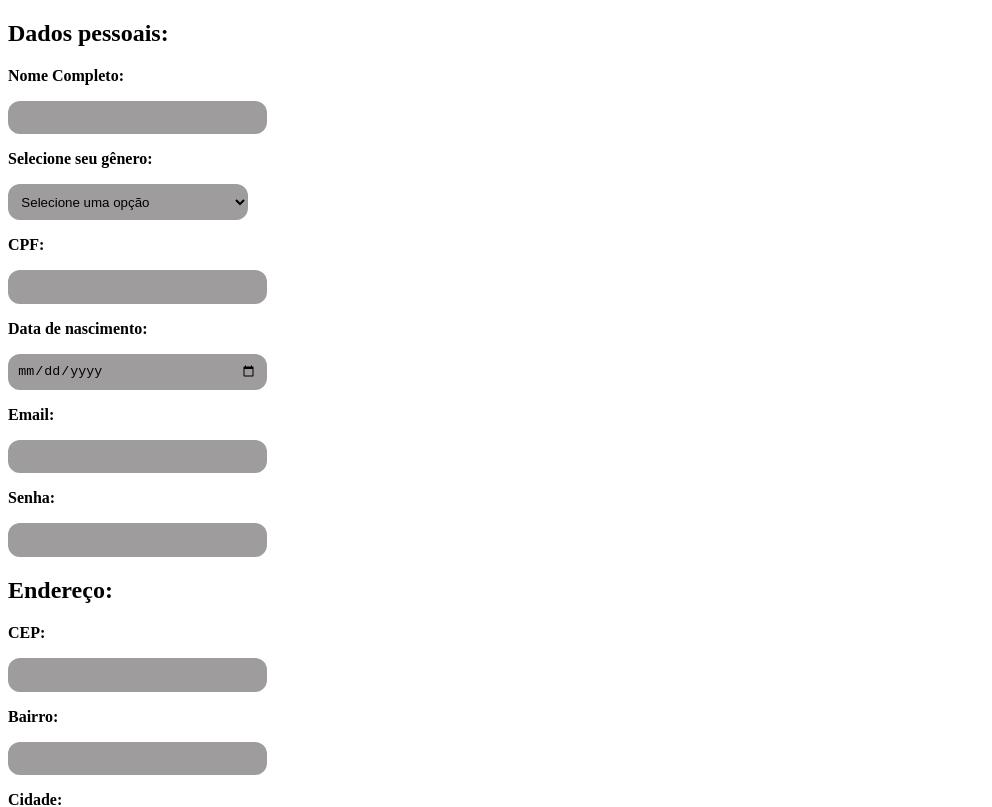
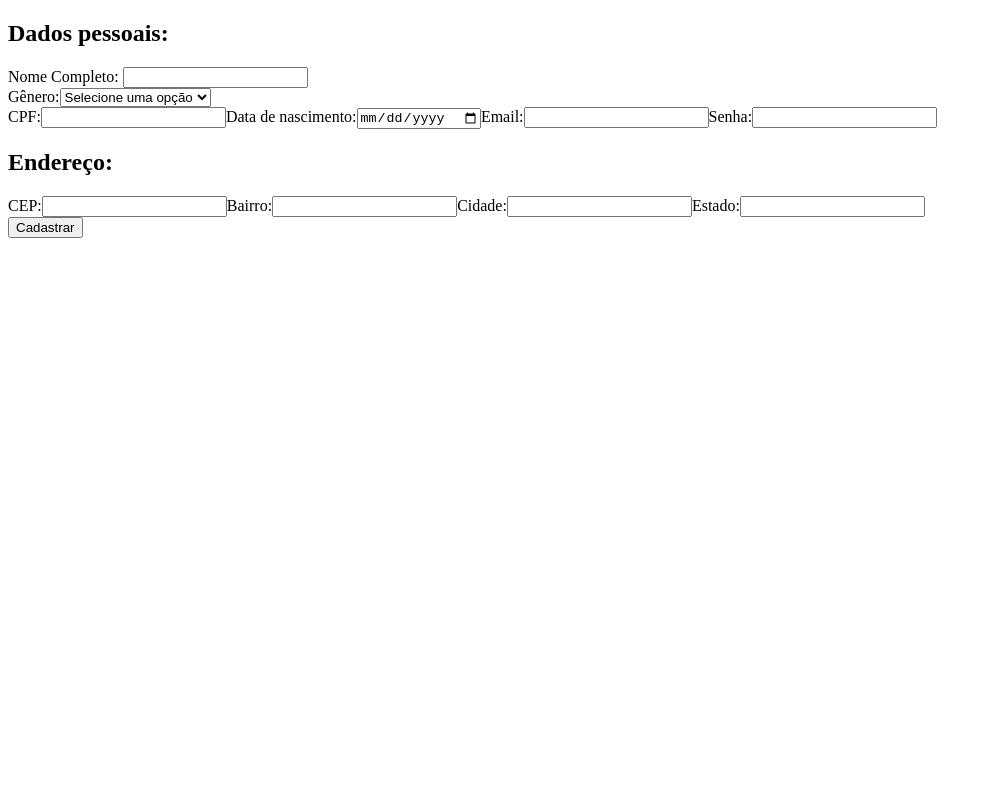
Before and after one commit to franciscogrimes/EcoMap-Floripa, a React (Vite) app in the folder Ecohubs/: page /sign-up in a window 1280 px wide. Shown: the top 807 px of the page, without its empty margins (0-992 px from the left). Built offline with nearby package versions, Linux system fonts and the light colour scheme.

Commit message:
Modificações relacionadas ao cadasstro de pessoas na plataforma

```diff
--- a/Ecohubs/src/components/context/UtilitsContext.jsx
+++ b/Ecohubs/src/components/context/UtilitsContext.jsx
@@ -11,16 +11,6 @@ export const UtilitsContextProvider = ({ children }) => {
   //   .then(resp => resp.json())
   //   .then(dados => )
   // }
-  async function enderecoCompleto(){
-    if(!!cep){
-      fetch("https://viacep.com.br/ws/01001000/json/")
-      .then((resp) => resp.json())
-      .then(dados =>{
-        setValue()
-      })
-
-    }
-  }
 
   async function validaLogin(email, senha) {
     try {
@@ -52,7 +42,7 @@ export const UtilitsContextProvider = ({ children }) => {
   }
 
   return (
-    <UtilitsContext.Provider value={{ usuarios, setUsuarios, validaLogin }}>
+    <UtilitsContext.Provider value={{ usuarios, setUsuarios, validaLogin}}>
       {children}
     </UtilitsContext.Provider>
   );
--- a/Ecohubs/src/components/form/form-input.jsx
+++ /dev/null
@@ -1,12 +0,0 @@
-import style from "./form-input.module.css";
-
-function FormInput({ type, name, text, value }) {
-  return (
-    <div className={style.form_input}>
-      <label htmlFor={name}>{text}</label>
-      <input type={type} name={name} value={value} />
-    </div>
-  );
-}
-
-export default FormInput;
--- a/Ecohubs/src/components/form/form-select.jsx
+++ /dev/null
@@ -1,17 +0,0 @@
-import style from "./form-select.module.css";
-
-function FormSelect({ name, text, value }) {
-  return (
-    <div className={style.form_select}>
-      <label htmlFor={name}>{text}</label>
-      <select name={name}>
-        <option>Selecione uma opção</option>
-        <option value={value}>Feminino</option>
-        <option value={value}>Masculino</option>
-        <option value={value}>Outro</option>
-      </select>
-    </div>
-  );
-}
-
-export default FormSelect;
--- a/Ecohubs/src/components/form/form-submit.jsx
+++ /dev/null
@@ -1,9 +0,0 @@
-import style from "./form-submit.module.css";
-
-function FormSubmit({ text, type }) {
-  <button type={type} className={style.btn}>
-    {text}
-  </button>;
-}
-
-export default FormSubmit;
--- a/Ecohubs/src/pages/Cadastro.jsx
+++ b/Ecohubs/src/pages/Cadastro.jsx
@@ -1,20 +1,34 @@
 import { useForm } from "react-hook-form";
-import Input from "../components/form/form-input";
-import Select from "../components/form/form-select";
-import Submit from "../components/form/form-submit";
+
 
 function cadastro() {
-  const { register } = useForm();
+  const { register,handleSubmit,setValue,getValues} = useForm();
+
+
+    const enderecoCompleto = async () => {
+    let cep = getValues('cep')
+
+    if(!!cep){
+      fetch(`https://viacep.com.br/ws/${cep}/json/`)
+      .then((resp) => resp.json())
+      .then(dados =>{
+        setValue("neighborhood",dados.bairro)
+        setValue("city",dados.localidade)
+        setValue("state",dados.uf)
+      })
+      .catch(error => console.log(error))
+    }
+}
+
+
   return (
     <>
       <form>
         <div>
           <h2>Dados pessoais:</h2>
 
-          <Input
-            type="text"
-            name="name"
-            text="Nome Completo:"
+            <label htmlFor= "name">Nome Completo: </label>
+            <input type="text" name="name"
             {...register("name", {
               required: true,
               maxLength: 50,
@@ -22,52 +36,54 @@ function cadastro() {
             })}
           />
 
-          <Select
-            name="gender"
-            text="Selecione seu gênero:"
-            {...register("gender")}
-          />
-          <Input
-            type="number"
-            name="cpf"
-            text="CPF:"
+            <div>
+                <label htmlFor="gender">Gênero:</label>
+                <select name="gender">
+                <option>Selecione uma opção</option>
+                <option value='female'>Feminino</option>
+                <option value='male'>Masculino</option>
+                <option value='other'>Outro</option>
+                </select>
+            </div>
+                <label htmlFor="cpf">CPF:</label>
+                <input type="number" name="cpf"
             {...register("cpf", {
               maxLength: 11,
               minLength: 11,
             })}
           />
-          <Input type="date" name="birth" text="Data de nascimento:" />
-          <Input
-            type="email"
-            name="email"
-            text="Email:"
+        <label htmlFor="birth">Data de nascimento:</label>
+        <input type="date" name="birth"  />
+        <label htmlFor="email">Email:</label>
+        <input type="email" name="email"
             {...register("email", {
               required: true,
             })}
           />
-          <Input
-            type="password"
-            name="password"
-            text="Senha:"
-            {...register("password", {})}
-          />
+          <label htmlFor="password">Senha:</label>
+      <input type="password" name="password"
+        {...register("password", {})}
+        />
         </div>
         <div>
           <h2>Endereço:</h2>
 
-          <Input
-            type="number"
-            name="cep"
-            text="CEP:"
+            <label htmlFor="cep">CEP:</label>
+            <input type="number" name="cep"
             {...register("cep", {
-              required: true,
-              maxLength: 8,
-              minLength: 8,
+                required: true,
+                maxLength: 8,
+                minLength: 8,
+                onBlur: () => enderecoCompleto()
             })}
           />
-          <Input type="text" name="neighborhood" text="Bairro:" />
-          <Input type="text" name="city" text="Cidade:" />
-          <Input type="text" name="state" text="Estado:" />
+          <label htmlFor="neighborhood">Bairro:</label>
+            <input type="text" name="neighborhood"  />
+            <label htmlFor="city">Cidade:</label>
+            <input type="text"  name="city" />
+            <label htmlFor="state">Estado:</label>
+            <input type="text" name="state" />
+
         </div>
         <button type="submit">Cadastrar</button>
       </form>
```
